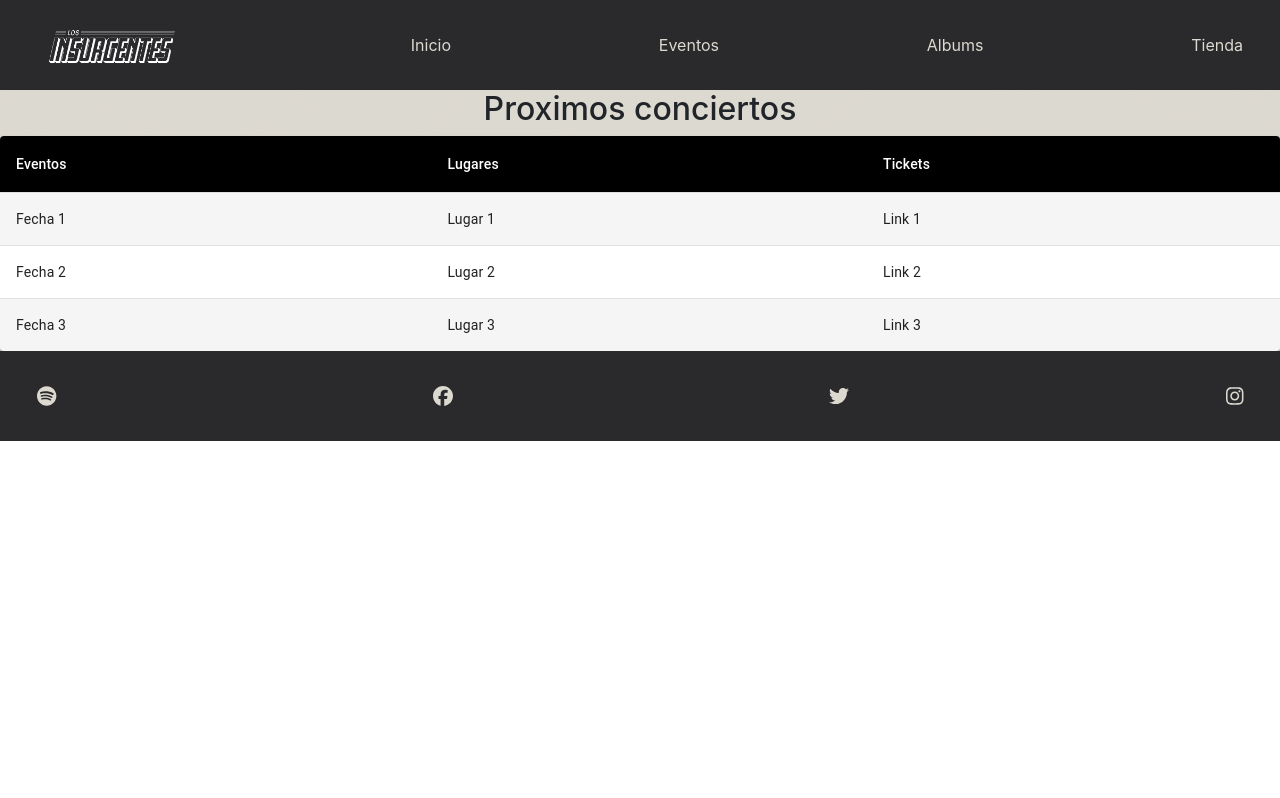
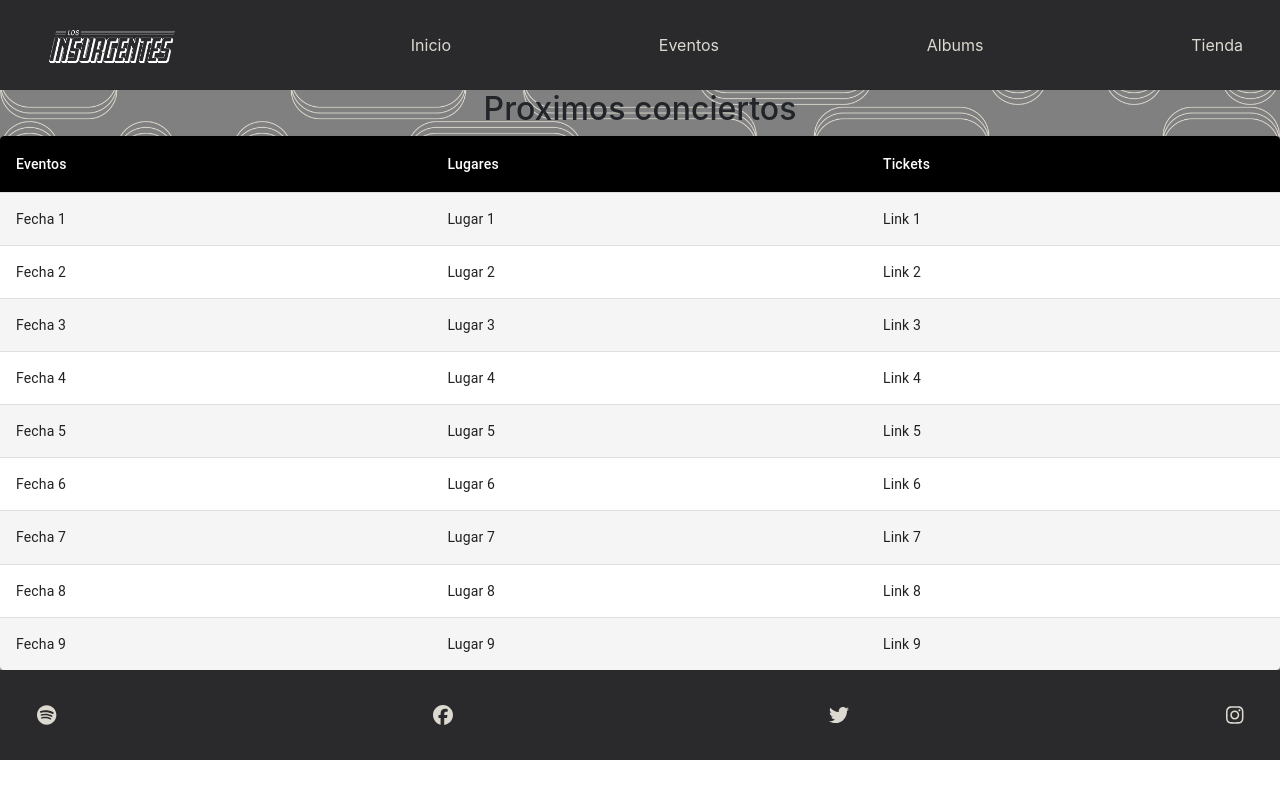
Before and after one commit to Ernesto1608/Web-Insurgentes, a React (Create React App) app in the folder client/: page /conciertos in a window 1280 px wide. Built offline with nearby package versions, Linux system fonts and the light colour scheme.

Commit message:
Correcciones 3

```diff
--- a/client/src/Components/Conciertos.css
+++ b/client/src/Components/Conciertos.css
@@ -3,7 +3,7 @@
     flex-direction: column;
     align-items: center;
     justify-content: center;
-    background-color: #DCD9D0;
+    background-color: grey;
     background-image: url(../imagenes/patrón\ lineas_insurgentes-01.png);
     background-position: center;
     background-repeat: no-repeat;
--- a/client/src/Components/Events.js
+++ b/client/src/Components/Events.js
@@ -37,6 +37,12 @@ const rows = [
   createData('Fecha 1', 'Lugar 1', 'Link 1'),
   createData('Fecha 2', 'Lugar 2', 'Link 2'),
   createData('Fecha 3', 'Lugar 3', 'Link 3'),
+  createData('Fecha 4', 'Lugar 4', 'Link 4'),
+  createData('Fecha 5', 'Lugar 5', 'Link 5'),
+  createData('Fecha 6', 'Lugar 6', 'Link 6'),
+  createData('Fecha 7', 'Lugar 7', 'Link 7'),
+  createData('Fecha 8', 'Lugar 8', 'Link 8'),
+  createData('Fecha 9', 'Lugar 9', 'Link 9'),
 ];
 
 export default function Events() {
```
Also changed, not shown: 1 other file (tests, documents, lock files or other folders).
